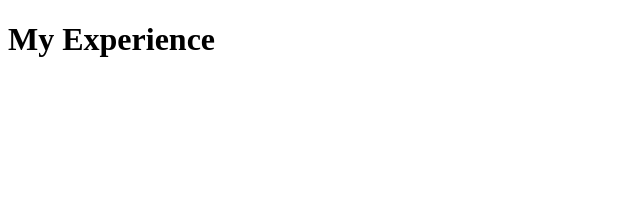
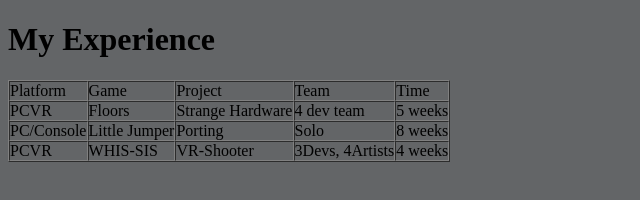
Before and after one commit to BattlefieldGuy/Portfolio, a plain HTML site: page Portolio.html in a window 1280 px wide. Shown: the whole page, without its empty margins (0-640 px from the left). Drawn offline with Linux system fonts and the light colour scheme.

Commit message:
Base
Done:
 Html:
 - made a table base for my projects

 CSS:
 - conected css and made a test background

```diff
--- a/Portolio.html
+++ b/Portolio.html
@@ -3,10 +3,44 @@
 
 <head>
     <title> My Experience</title>
+    <link rel="stylesheet" href="css.css">
 </head>
 
 <body>
-<h1>My Experience</h1>
+    <h1>My Experience</h1>
+</body>
+
+<body>
+    <table width="35%" border="1" cellspacing="0.5" cellpadding="0.2">
+        <tr>
+            <td> Platform</td>
+            <td> Game</td>
+            <td colspan="2"> Project</td>
+            <td colspan="1"> Team</td>
+            <td> Time</td>
+        </tr>
+        <tr>
+            <td> PCVR</td>
+            <td> Floors</td>
+            <td colspan="2"> Strange Hardware</td>
+            <td> 4 dev team </td>
+            <td> 5 weeks</td>
+        </tr>
+        <tr>
+            <td> PC/Console</td>
+            <td> Little Jumper</td>
+            <td colspan="2"> Porting</td>
+            <td> Solo</td>
+            <td> 8 weeks</td>
+        </tr>
+        <tr>
+            <td> PCVR</td>
+            <td> WHIS-SIS</td>
+            <td colspan="2"> VR-Shooter</td>
+            <td> 3Devs, 4Artists</td>
+            <td> 4 weeks</td>
+        </tr>
+    </table>
 </body>
 
 </html>
--- /dev/null
+++ b/css.css
@@ -0,0 +1,3 @@
+body {
+    background-color: rgba(35, 38, 41, 0.705);
+}
```
